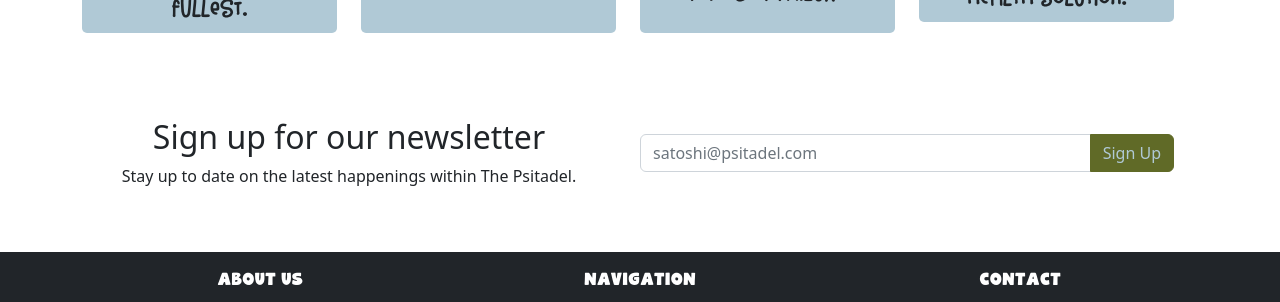
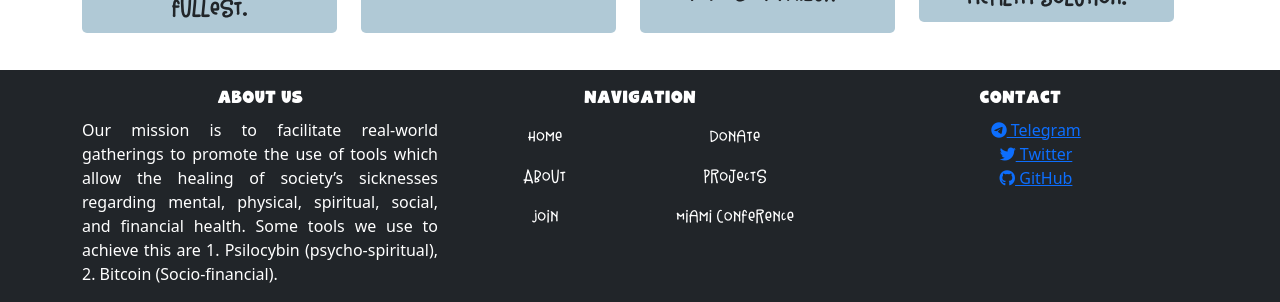
Before and after one commit to gudnuf/psitadel, a React (Create React App) app in the folder frontend/: page / in a window 1280 px wide. Shown: the part 2512-2814 px from the top of the page. Built offline with nearby package versions, Linux system fonts and the light colour scheme.

Commit message:
Remove newsletter section

```diff
--- a/frontend/src/components/pages/home/Home.js
+++ b/frontend/src/components/pages/home/Home.js
@@ -4,7 +4,6 @@ import { Container, Row } from 'react-bootstrap';
 import HomeHeader from './HomeHeader';
 import Values from './Values';
 import JoinAndAbout from './JoinAndAbout';
-import NewsLetter from './NewsLetter';
 
 const Home = () => {
   const [heroHeight, setHeroHeight] = useState(0);
@@ -24,7 +23,6 @@ const Home = () => {
       <Container className="justify-content-around">
         <JoinAndAbout className="" />
         <Values />
-        <NewsLetter />
       </Container>
     </>
   );
--- a/frontend/src/components/pages/home/NewsLetter.js
+++ /dev/null
@@ -1,24 +0,0 @@
-import { Row, Col, Form, Button, InputGroup } from 'react-bootstrap';
-
-const NewsLetter = () => (
-  <Row classsName="align-items-center ">
-    <Row className="text-center my-5">
-      <Col xs={12} md={6}>
-        <h2>Sign up for our newsletter</h2>
-        <p>Stay up to date on the latest happenings within The Psitadel.</p>
-      </Col>
-      <Col className="d-flex flex-column justify-content-center">
-        <InputGroup className="mb-3">
-          <Form.Control
-            placeholder="satoshi@psitadel.com"
-            aria-label="User's email"
-            aria-describedby="basic-addon2"
-          />
-          <Button id="basic-addon2">Sign Up</Button>
-        </InputGroup>
-      </Col>
-    </Row>
-  </Row>
-);
-
-export default NewsLetter;
```
